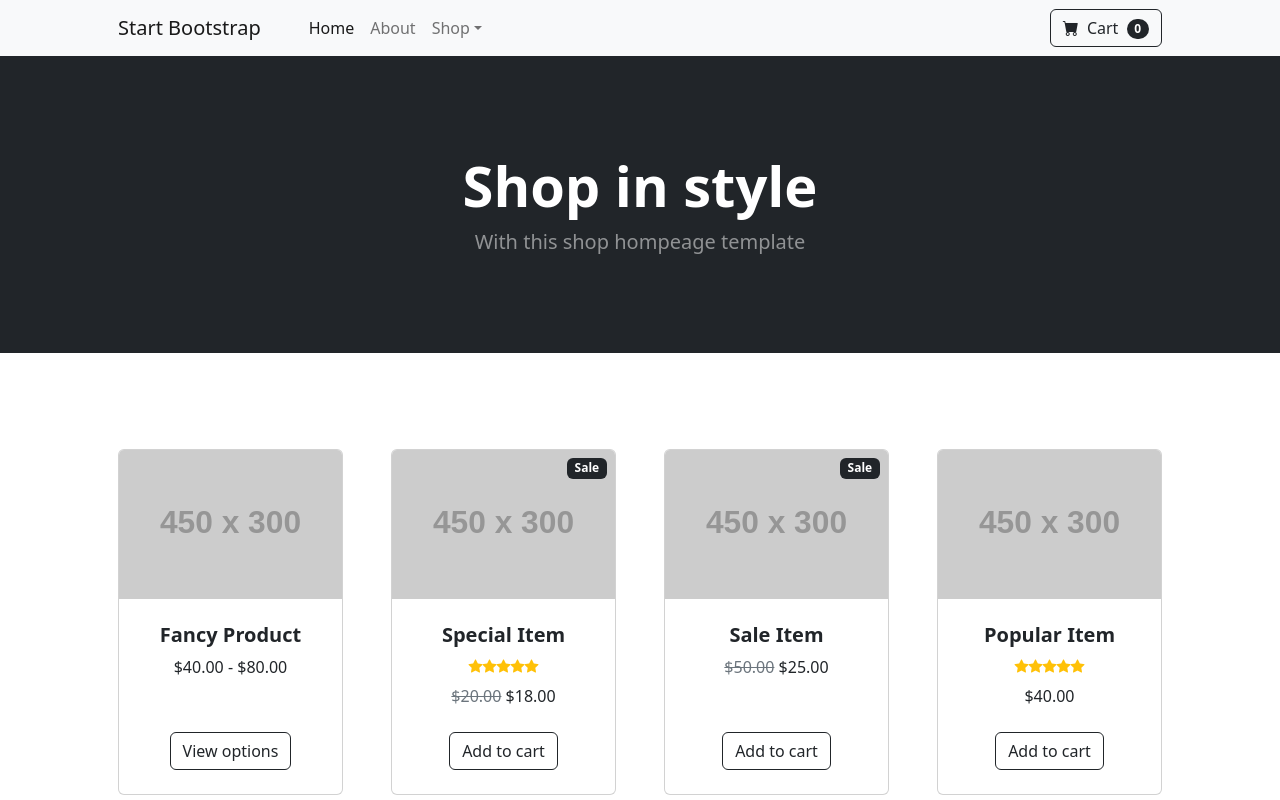
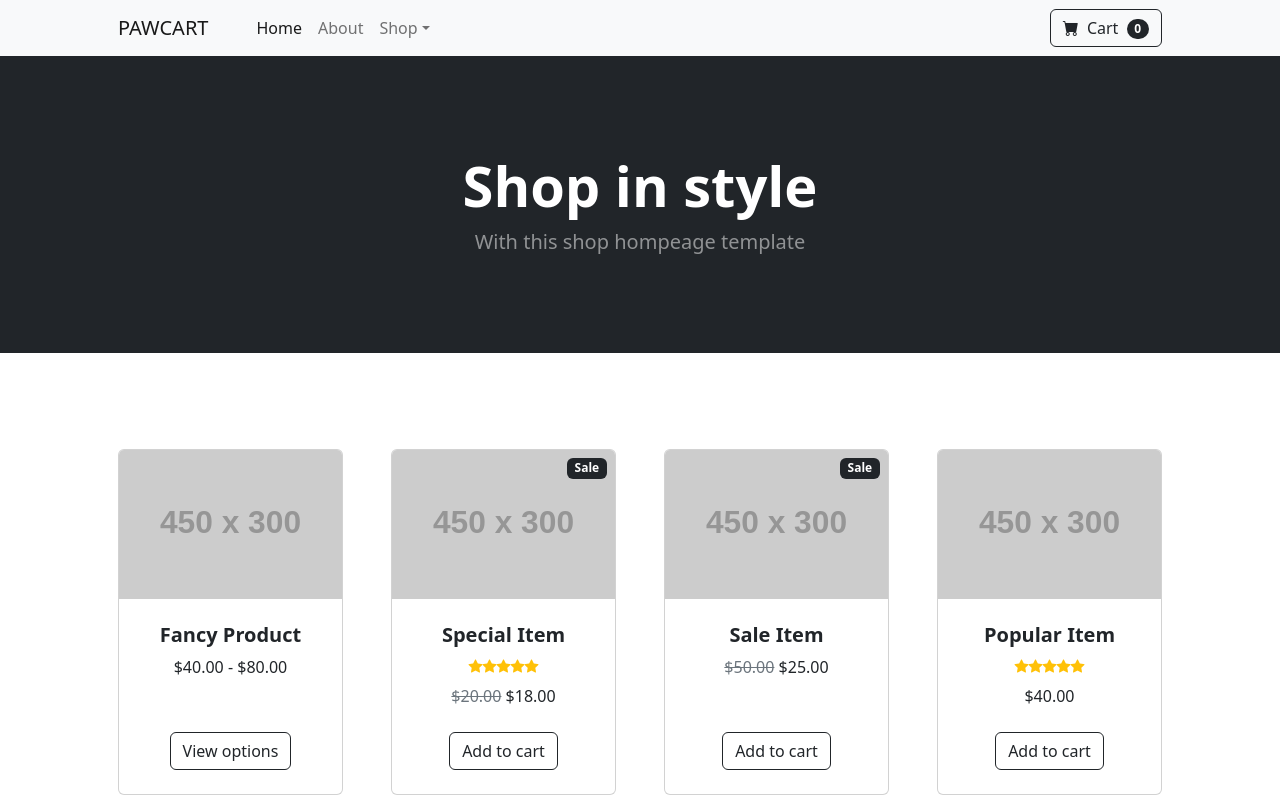
Before and after one commit to lizetteD26/WSAT-PawCart-Project, a website: page index.html in a window 1280 px wide. Shown: the top 800 px of the page. Drawn offline with nearby package versions, Linux system fonts and the light colour scheme; placeholder pictures from the web are drawn by us.

Commit message:
Added Index Template

```diff
--- a/index.html
+++ b/index.html
@@ -5,7 +5,7 @@
         <meta name="viewport" content="width=device-width, initial-scale=1, shrink-to-fit=no" />
         <meta name="description" content="" />
         <meta name="author" content="" />
-        <title>Shop Homepage - Start Bootstrap Template</title>
+        <title>Shop Homepage</title>
         <!-- Favicon-->
         <link rel="icon" type="image/x-icon" href="assets/favicon.ico" />
         <!-- Bootstrap icons-->
@@ -17,7 +17,7 @@
         <!-- Navigation-->
         <nav class="navbar navbar-expand-lg navbar-light bg-light">
             <div class="container px-4 px-lg-5">
-                <a class="navbar-brand" href="#!">Start Bootstrap</a>
+                <a class="navbar-brand" href="#!">PAWCART</a>
                 <button class="navbar-toggler" type="button" data-bs-toggle="collapse" data-bs-target="#navbarSupportedContent" aria-controls="navbarSupportedContent" aria-expanded="false" aria-label="Toggle navigation"><span class="navbar-toggler-icon"></span></button>
                 <div class="collapse navbar-collapse" id="navbarSupportedContent">
                     <ul class="navbar-nav me-auto mb-2 mb-lg-0 ms-lg-4">
```
